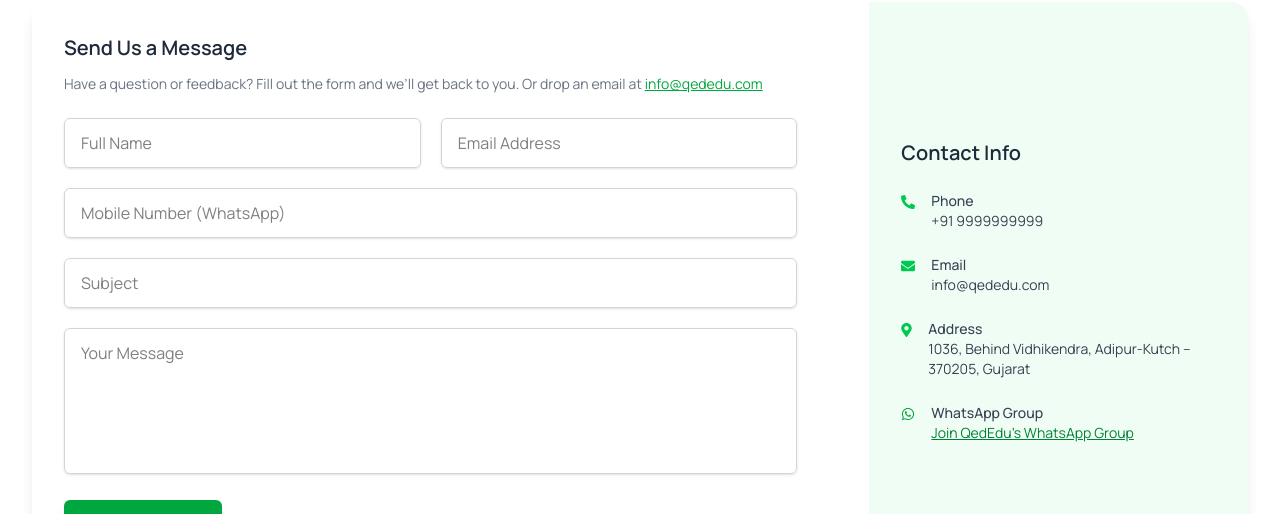
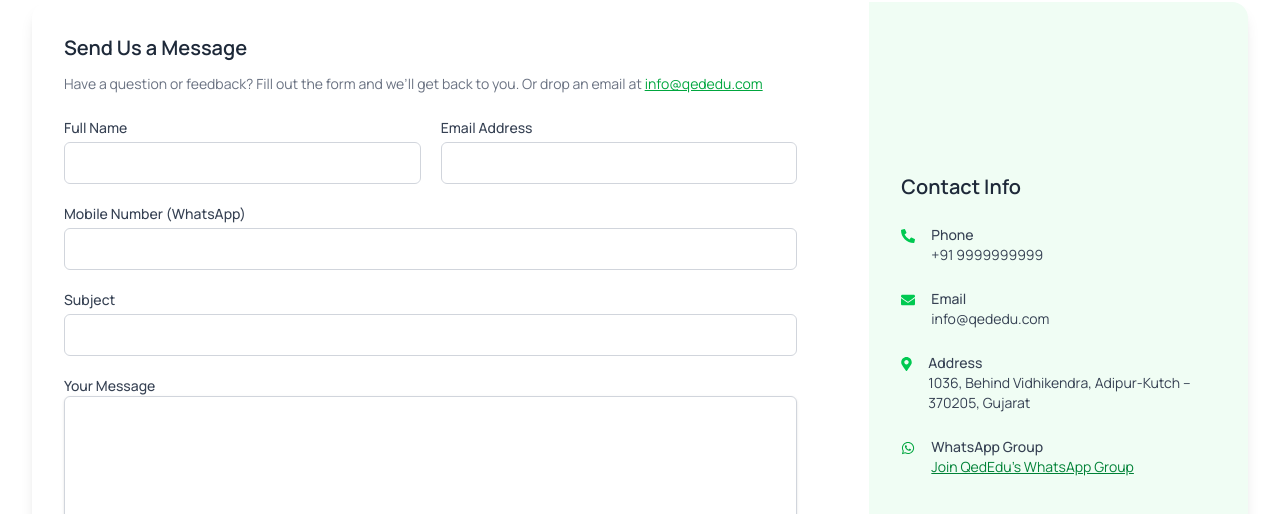
Before and after one commit to hritikpal48/qededu-frontend, a Next.js app: page /contact-us in a window 1280 px wide. Shown: the part 286-800 px from the top of the page. Built offline with nearby package versions, Linux system fonts and the light colour scheme; no server answers.

Commit message:
kyc tab aad

```diff
--- a/src/components/page/contact/index.tsx
+++ b/src/components/page/contact/index.tsx
@@ -1,20 +1,42 @@
 "use client";
 
 import React from "react";
+import { useForm } from "react-hook-form";
 import {
   FaPhoneAlt,
   FaEnvelope,
   FaMapMarkerAlt,
   FaWhatsapp,
 } from "react-icons/fa";
+import TextInput from "@/components/ui/input/TextInput";
+
+type ContactFormData = {
+  fullName: string;
+  email: string;
+  phone: string;
+  subject: string;
+  message: string;
+};
 
 const Contactpage = () => {
+  const {
+    register,
+    handleSubmit,
+    formState: { errors },
+  } = useForm<ContactFormData>();
+
+  const onSubmit = (data: ContactFormData) => {
+    console.log("Form submitted:", data);
+  };
+
   return (
     <section className="py-16 px-4 md:px-8 max-w-7xl mx-auto">
       {/* Heading */}
       <div className="text-center mb-12">
         <h2 className="text-4xl font-bold text-gray-800">Let’s Talk</h2>
-        <p className="text-green-600 font-medium mt-2 text-lg">— Get in Touch —</p>
+        <p className="text-green-600 font-medium mt-2 text-lg">
+          — Get in Touch —
+        </p>
         <p className="mt-4 text-gray-600">
           We’re here to answer any questions you may have.
         </p>
@@ -28,41 +50,66 @@ const Contactpage = () => {
             Send Us a Message
           </h3>
           <p className="text-sm text-gray-500 mb-6">
-            Have a question or feedback? Fill out the form and we’ll get back to you.
-            Or drop an email at{" "}
-            <a href="mailto:info@qededu.com" className="text-green-600 underline">
+            Have a question or feedback? Fill out the form and we’ll get back to
+            you. Or drop an email at{" "}
+            <a
+              href="mailto:info@qededu.com"
+              className="text-green-600 underline"
+            >
               info@qededu.com
             </a>
           </p>
 
-          <form className="space-y-5">
+          <form onSubmit={handleSubmit(onSubmit)} className="space-y-5">
             <div className="grid grid-cols-1 sm:grid-cols-2 gap-5">
-              <input
-                type="text"
-                placeholder="Full Name"
-                className="w-full border border-gray-300 px-4 py-3 rounded-md shadow-sm focus:outline-none focus:ring-2 focus:ring-green-500"
+              <TextInput
+                label="Full Name"
+                name="fullName"
+                register={register}
+                error={errors.fullName}
               />
-              <input
+
+              <TextInput
+                label="Email Address"
+                name="email"
                 type="email"
-                placeholder="Email Address"
-                className="w-full border border-gray-300 px-4 py-3 rounded-md shadow-sm focus:outline-none focus:ring-2 focus:ring-green-500"
+                register={register}
+                error={errors.email}
               />
             </div>
-            <input
+
+            <TextInput
+              label="Mobile Number (WhatsApp)"
+              name="phone"
               type="tel"
-              placeholder="Mobile Number (WhatsApp)"
-              className="w-full border border-gray-300 px-4 py-3 rounded-md shadow-sm focus:outline-none focus:ring-2 focus:ring-green-500"
+              register={register}
+              error={errors.phone}
             />
-            <input
-              type="text"
-              placeholder="Subject"
-              className="w-full border border-gray-300 px-4 py-3 rounded-md shadow-sm focus:outline-none focus:ring-2 focus:ring-green-500"
+
+            <TextInput
+              label="Subject"
+              name="subject"
+              register={register}
+              error={errors.subject}
+
             />
-            <textarea
-              placeholder="Your Message"
-              rows={5}
-              className="w-full border border-gray-300 px-4 py-3 rounded-md shadow-sm resize-none focus:outline-none focus:ring-2 focus:ring-green-500"
-            />
+
+            <div>
+              <label className="block text-sm font-medium text-gray-700">
+                Your Message
+              </label>
+              <textarea
+                {...register("message", { required: "Message is required" })}
+                rows={5}
+                className="w-full border border-gray-300 px-4 py-3 rounded-md shadow-sm resize-none focus:outline-none focus:ring-2 focus:ring-green-500"
+              />
+              {errors.message && (
+                <span className="text-red-500 text-sm">
+                  {errors.message.message}
+                </span>
+              )}
+            </div>
+
             <button
               type="submit"
               className="bg-green-600 hover:bg-green-700 transition text-white font-medium py-3 px-6 rounded-md shadow-lg w-full sm:w-auto"
@@ -74,7 +121,9 @@ const Contactpage = () => {
 
         {/* Contact Info */}
         <div className="bg-green-50 p-8 flex flex-col justify-center">
-          <h4 className="text-xl font-semibold text-gray-800 mb-6">Contact Info</h4>
+          <h4 className="text-xl font-semibold text-gray-800 mb-6">
+            Contact Info
+          </h4>
           <div className="space-y-6 text-sm text-gray-700">
             <div className="flex items-start gap-4">
               <FaPhoneAlt className="text-green-500 mt-1" />
--- a/src/components/page/user/dashboard/tabs/KycTab.tsx
+++ b/src/components/page/user/dashboard/tabs/KycTab.tsx
@@ -1,96 +1,72 @@
 "use client";
 
-import TextInput from "@/components/ui/input/TextInput";
-import SelectInput from "@/components/ui/input/SelectInput";
 import Image from "next/image";
-import { useState } from "react";
+import { useState, useEffect } from "react";
 import { useForm } from "react-hook-form";
-import { FaUpload, FaTimes } from "react-icons/fa";
+import { FaTimes } from "react-icons/fa";
 import dummyImg from "../../../../../../public/images/dummyImg.jpg";
-import { Country, State } from "country-state-city";
-import DatePicker from "react-datepicker";
-import "react-datepicker/dist/react-datepicker.css";
+import { useFetchKycDetails } from "@/services/kyc.service";
+import { KycData } from "@/types/kycType";
 
 export default function KycTab() {
-  const [isEditMode, setIsEditMode] = useState(false);
-  const { register, handleSubmit } = useForm();
+  const { handleSubmit } = useForm();
   const [previewImage, setPreviewImage] = useState<string | null>(null);
 
-  const onSubmit = (data: any) => {
-    console.log(data);
-  };
+  // API call
+  const { data, isLoading, isError } = useFetchKycDetails();
 
-  const customLoader = ({ src }: { src: string }) =>
-    src.startsWith("http") ? src : `${src}`;
-
-  // Image states
+  // Local state for form fields
+  const [formData, setFormData] = useState<Partial<KycData>>({});
   const [aadhaarFront, setAadhaarFront] = useState<string | null>(null);
   const [aadhaarBack, setAadhaarBack] = useState<string | null>(null);
   const [panImage, setPanImage] = useState<string | null>(null);
   const [bankProof, setBankProof] = useState<string | null>(null);
 
-  // Form data
-  const [formData, setFormData] = useState({
-    fullName: "John Doe",
-    aadhaarNumber: "1234 5678 9012",
-    gender: "Male",
-    dob: "1990-01-01",
-    address: "123 Main Street",
-    state: "Karnataka",
-    pinCode: "560001",
-    country: "India",
-    panNumber: "ABCDE1234F",
-    panFullName: "John Doe",
-    accountName: "John Doe",
-    accountNumber: "1234567890",
-    ifsc: "SBIN0000123",
-    bankName: "State Bank of India",
-    branch: "MG Road",
-    bankAddress: "MG Road, Bangalore",
-    phone: "9876543210",
-    district: "Bangalore",
-    bankState: "Karnataka",
-    bankCountry: "India",
-  });
+  // Load data into state when fetched
+  useEffect(() => {
+    if (data) {
+      setFormData({
+        fullName: data.aadharDetails?.fullName || "",
+        aadharNo: data.aadharDetails?.aadharNo || "",
+        gender: data.aadharDetails?.gender || "",
+        dob: data.aadharDetails?.dob || "",
+        address: data.aadharDetails?.address || "",
+        pincode: data.aadharDetails?.pincode || "",
+        country: data.aadharDetails?.country || "",
+        state: data.aadharDetails?.state || "",
+        panName: data.panDetails?.name || "",
+        panNo: data.panDetails?.panNo || "",
+        bankName: data.bankDetails?.bankName || "",
+        accountNo: data.bankDetails?.accountNo || "",
+        ifsc: data.bankDetails?.ifsc || "",
+        branch: data.bankDetails?.branch || "",
+        bankAddress: data.bankDetails?.address || "",
+        phone: data.bankDetails?.phone || "",
+        district: data.bankDetails?.district || "",
+        bankState: data.bankDetails?.state || "",
+        bankCountry: data.bankDetails?.country || "",
+      });
 
-  const [selectedCountry, setSelectedCountry] = useState(formData.country);
-  const [selectedState, setSelectedState] = useState(formData.state);
-  const [selectedDob, setSelectedDob] = useState<Date | null>(
-    formData.dob ? new Date(formData.dob) : null
-  );
+      // // Set images
+      // setAadhaarFront(data.aadharDetails?.frontImage || null);
+      // setAadhaarBack(data.aadharDetails?.backImage || null);
+      // setPanImage(data.panDetails?.image || null);
+      // setBankProof(data.bankDetails?.proofImage || null);
+    }
+  }, [data]);
 
-  const handleInputChange = (name: string, value: string) => {
-    setFormData((prev) => ({ ...prev, [name]: value }));
-  };
+  const customLoader = ({ src }: { src: string }) =>
+    src.startsWith("http") ? src : `${src}`;
 
-  const handleImageUpload = (
-    e: React.ChangeEvent<HTMLInputElement>,
-    setImage: any
-  ) => {
-    const file = e.target.files?.[0];
-    if (file) setImage(URL.createObjectURL(file));
-  };
-
-  const handleImageError = (setImage: any) => {
-    setImage("/image-not-found.png");
-  };
-
-  const UploadBox = ({ label, image, setImage }: any) => (
+  const UploadBox = ({
+    label,
+    image,
+  }: {
+    label: string;
+    image: string | null;
+  }) => (
     <div className="bg-white shadow border-[#e4e8eb] rounded-[10px] p-5 border flex flex-col gap-4">
-      <div className="flex items-center gap-2 font-semibold">
-        <span className="p-3 text-[14px] rounded-[10px] bg-green-600 text-white">
-          <FaUpload />
-        </span>
-        {label}
-      </div>
-      {isEditMode && (
-        <input
-          type="file"
-          accept="image/*"
-          onChange={(e) => handleImageUpload(e, setImage)}
-          className="border border-[#f4f5f7] rounded-[8px] bg-[#f4f5f7] px-4 py-2 cursor-pointer"
-        />
-      )}
+      <div className="flex items-center gap-2 font-semibold">{label}</div>
       <div
         className="border border-dashed border-gray-300 rounded-md flex items-center justify-center bg-[#F4F5F7] overflow-hidden cursor-pointer"
         style={{ height: "250px" }}
@@ -101,7 +77,6 @@ export default function KycTab() {
             src={image}
             alt={label}
             className="h-full object-contain"
-            onError={() => handleImageError(setImage)}
             width={250}
             height={250}
             loader={customLoader}
@@ -120,230 +95,73 @@ export default function KycTab() {
     </div>
   );
 
-  const InputField = ({ label, name, type = "text" }: any) => (
+  const TextField = ({
+    label,
+    value,
+  }: {
+    label: string;
+    value: string | undefined;
+  }) => (
     <div>
       <label className="font-bold">{label}</label>
-      {isEditMode ? (
-        <TextInput
-          type={type}
-          name={name}
-          className="mt-1 w-full"
-          register={register}
-          value={formData[name]}
-          onChange={(e) => handleInputChange(name, e.target.value)}
-        />
-      ) : (
-        <p className="mt-2">{formData[name] || "-"}</p>
-      )}
+      <p className="mt-2">{value || "-"}</p>
     </div>
   );
 
-  const SelectField = ({ label, name, options, value, onChange }: any) => (
-    <div>
-      {isEditMode ? (
-        <SelectInput
-          name={name}
-          label={label}
-          value={value || formData[name]}
-          onChange={(e) =>
-            onChange
-              ? onChange(e.target.value)
-              : handleInputChange(name, e.target.value)
-          }
-          options={options}
-          className="mt-1"
-        />
-      ) : (
-        <>
-          <label className="font-bold">{label}</label>
-          <p className="mt-2">{formData[name] || "-"}</p>
-        </>
-      )}
-    </div>
-  );
-
-  // Split full name
-  const firstName = formData.fullName.split(" ")[0];
-  const lastName = formData.fullName.split(" ").slice(1).join(" ");
+  if (isLoading) return <p>Loading KYC details...</p>;
+  if (isError) return <p>Failed to load KYC details.</p>;
 
   return (
-    <form onSubmit={handleSubmit(onSubmit)}>
-      <div className="flex justify-end mb-4">
-        {isEditMode ? (
-          <>
-            <button
-              type="button"
-              onClick={() => setIsEditMode(false)}
-              className="bg-red-700 text-white px-6 py-2 rounded-[5px] hover:bg-red-800 mr-2 cursor-pointer font-semibold"
-            >
-              Cancel
-            </button>
-            <button
-              type="submit"
-              className="bg-green-600 text-white px-6 py-2 rounded-[5px] hover:bg-green-700 cursor-pointer font-semibold"
-            >
-              Save Changes
-            </button>
-          </>
-        ) : (
-          <button
-            type="button"
-            onClick={() => setIsEditMode(true)}
-            className="bg-green-600 text-white px-6 py-2 rounded-[5px] hover:bg-green-700 cursor-pointer font-semibold"
-          >
-            Edit
-          </button>
-        )}
-      </div>
-
+    <form onSubmit={handleSubmit(() => {})}>
       {/* Aadhaar Section */}
       <h2 className="text-[22px] font-semibold mb-4">Aadhaar Details</h2>
-      <div className={`grid ${isEditMode ? "md:grid-cols-2" : "md:grid-cols-3"} gap-4`}>
-        {/* Full Name */}
-        {isEditMode ? (
-          <>
-            <InputField
-              label="First Name"
-              name="firstName"
-              type="text"
-              value={firstName}
-              onChange={(e: any) =>
-                handleInputChange(
-                  "fullName",
-                  e.target.value + (lastName ? " " + lastName : "")
-                )
-              }
-            />
-            <InputField
-              label="Last Name"
-              name="lastName"
-              type="text"
-              value={lastName}
-              onChange={(e: any) =>
-                handleInputChange(
-                  "fullName",
-                  firstName + (e.target.value ? " " + e.target.value : "")
-                )
-              }
-            />
-          </>
-        ) : (
-          <div className="">
-            <label className="font-bold">Full Name</label>
-            <p className="mt-2">{formData.fullName || "-"}</p>
-          </div>
-        )}
-
-        <InputField label="Aadhaar Number" name="aadhaarNumber" />
-        <SelectField label="Gender" name="gender" options={["Male", "Female", "Other"]} />
-
-        {/* Date Picker */}
-        <div className="mt-1">
-          <label className="font-bold">Date of Birth</label>
-          {isEditMode ? (
-            <DatePicker
-              selected={selectedDob}
-              onChange={(date: Date) => {
-                setSelectedDob(date);
-                handleInputChange("dob", date.toISOString().split("T")[0]);
-              }}
-              className="mt-1 border border-gray-300 rounded-md px-3 py-2 focus:outline-none focus:ring focus:border-green-400 w-full"
-              dateFormat="yyyy-MM-dd"
-              placeholderText="Select Date"
-            />
-          ) : (
-            <p className="mt-2">{formData.dob || "-"}</p>
-          )}
-        </div>
-
-        <InputField label="Address" name="address" />
-
-        {/* Country & State */}
-        <SelectField
-          label="Country"
-          name="country"
-          value={selectedCountry}
-          onChange={(value: string) => {
-            setSelectedCountry(value);
-            setSelectedState("");
-            handleInputChange("country", value);
-          }}
-          options={Country.getAllCountries().map((c) => c.name)}
-        />
-        <SelectField
-          label="State"
-          name="state"
-          value={selectedState}
-          onChange={(value: string) => {
-            setSelectedState(value);
-            handleInputChange("state", value);
-          }}
-          options={
-            selectedCountry
-              ? State.getStatesOfCountry(
-                  Country.getAllCountries().find((c) => c.name === selectedCountry)?.isoCode || ""
-                ).map((s) => s.name)
-              : []
-          }
-        />
-        <InputField label="Pin Code" name="pinCode" />
+      <div className="grid md:grid-cols-3 gap-4">
+        <TextField label="Full Name" value={formData.fullName} />
+        <TextField label="Aadhaar Number" value={formData.aadharNo} />
+        <TextField label="Gender" value={formData.gender} />
+        <TextField label="Date of Birth" value={formData.dob} />
+        <TextField label="Address" value={formData.address} />
+        <TextField label="Country" value={formData.country} />
+        <TextField label="State" value={formData.state} />
+        <TextField label="Pin Code" value={formData.pincode} />
       </div>
 
       {/* Aadhaar Upload */}
       <div className="grid md:grid-cols-2 gap-6 mt-6">
-        <UploadBox label="Upload Front Photo" image={aadhaarFront} setImage={setAadhaarFront} />
-        <UploadBox label="Upload Back Photo" image={aadhaarBack} setImage={setAadhaarBack} />
+        <UploadBox label="Front Photo" image={aadhaarFront} />
+
+        <UploadBox label="Back Photo" image={aadhaarBack} />
       </div>
 
       {/* PAN Section */}
       <h2 className="text-[22px] font-semibold mt-10 mb-4">PAN Details</h2>
-      <div className={`grid ${isEditMode ? "md:grid-cols-2" : "md:grid-cols-3"} gap-4`}>
-        <InputField label="PAN Number" name="panNumber" />
-        <InputField label="Full Name" name="panFullName" />
+      <div className="grid md:grid-cols-3 gap-4">
+        <TextField label="PAN Number" value={formData.panNo} />
+        <TextField label="Full Name" value={formData.panName} />
       </div>
       <div className="mt-6">
-        <UploadBox label="Upload PAN Image" image={panImage} setImage={setPanImage} />
+        <UploadBox label="PAN Image" image={panImage} />
       </div>
 
       {/* Bank Section */}
       <h2 className="text-[22px] font-semibold mt-10 mb-4">Bank Details</h2>
-      <div className={`grid ${isEditMode ? "md:grid-cols-2" : "md:grid-cols-3"} gap-4`}>
-        <InputField label="Account Name" name="accountName" />
-        <InputField label="Account Number" name="accountNumber" />
-        <InputField label="IFSC Code" name="ifsc" />
-        <InputField label="Bank Name" name="bankName" />
-        <InputField label="Branch" name="branch" />
-        <InputField label="Address" name="bankAddress" />
-        <InputField label="Phone" name="phone" />
-        <InputField label="District" name="district" />
-
-        <SelectField
-          label="Country"
-          name="bankCountry"
-          value={formData.bankCountry}
-          onChange={(value: string) => handleInputChange("bankCountry", value)}
-          options={Country.getAllCountries().map((c) => c.name)}
-        />
-        <SelectField
-          label="State"
-          name="bankState"
-          value={formData.bankState}
-          onChange={(value: string) => handleInputChange("bankState", value)}
-          options={
-            formData.bankCountry
-              ? State.getStatesOfCountry(
-                  Country.getAllCountries().find((c) => c.name === formData.bankCountry)?.isoCode || ""
-                ).map((s) => s.name)
-              : []
-          }
-        />
+      <div className="grid md:grid-cols-3 gap-4">
+        <TextField label="Account Name" value={formData.bankName} />
+        <TextField label="Account Number" value={formData.accountNo} />
+        <TextField label="IFSC Code" value={formData.ifsc} />
+        <TextField label="Bank Name" value={formData.bankName} />
+        <TextField label="Branch" value={formData.branch} />
+        <TextField label="Address" value={formData.bankAddress} />
+        <TextField label="Phone" value={formData.phone} />
+        <TextField label="District" value={formData.district} />
+        <TextField label="Country" value={formData.bankCountry} />
+        <TextField label="State" value={formData.bankState} />
+      </div>
+      <div className="mt-6">
+        <UploadBox label="Bank Proof Image" image={bankProof} />
       </div>
 
-      <div className="mt-6">
-        <UploadBox label="Upload Bank Proof Image" image={bankProof} setImage={setBankProof} />
-      </div>
-
-      {/* Image Preview Modal */}
+      {/* Image Preview */}
       {previewImage && (
         <div className="fixed inset-0 bg-[#00000075] flex items-center justify-center z-50">
           <div className="relative max-w-[90%] max-h-[90%] bg-white p-5 rounded-3xl">
--- a/src/components/ui/input/TextInput.tsx
+++ b/src/components/ui/input/TextInput.tsx
@@ -7,8 +7,9 @@ type InputFieldProps = {
   label: string;
   type?: string;
   error?: FieldError;
-    register: any;
+  register?: any;
   className?: string;
+  placeholder?: string;
 };
 
 export default function TextInput({
--- /dev/null
+++ b/src/types/kycType.ts
@@ -0,0 +1,124 @@
+export interface KycResponse {
+  message: string;
+  statusCode: number;
+  data: KycData;
+}
+
+// export interface KycData {
+//   fullName: string;
+//   aadharNo: string;
+//   gender: string;
+//   dob: string;
+//   _id: string;
+//   userId: string;
+//   aadharDetails: AadharDetails;
+//   bankDetails: BankDetails;
+//   panDetails: PanDetails;
+//   status: number;
+//   createdAt: string; // ISO date string
+//   updatedAt: string; // ISO date string
+//   __v: number;
+//   address: string;
+//   pincode: string;
+//   country: string;
+//   aadharFrontImage: string;
+//   aadharBackImage: string;
+// }
+export interface KycData {
+  fullName: string;
+  aadharNo: string;
+  gender: string;
+  dob: string;
+  address: string;
+  pincode: string;
+  country: string;
+  state: string; // add this
+  panNo: string;
+  panName: string; // add this
+  bankName: string;
+  accountNo: string;
+  ifsc: string;
+  branch: string;
+  bankAddress: string;
+  phone: string;
+  district: string;
+  bankCountry: string;
+  bankState: string; // add this
+  frontImage?: string;
+  backImage?: string;
+  panImage?: string;
+  bankProof?: string;
+  aadharFrontImage: string;
+  aadharBackImage: string;
+}
+
+export interface AadharDetails {
+  fullName: string;
+  aadharNo: string;
+  gender: string;
+  dob: string; // 'YYYY-MM-DD' format
+  address: string;
+  pincode: string;
+  country: string;
+}
+
+export interface BankDetails {
+  name: string;
+  accountNo: string;
+  ifsc: string;
+  bankName: string;
+  branch: string;
+  phone: string;
+  address: string;
+  district: string;
+  country: string;
+  bankImage: string;
+}
+
+export interface PanDetails {
+  name: string;
+  panNo: string;
+}
+
+export interface AadharDetails {
+  fullName: string;
+  aadharNo: string;
+  gender: string;
+  dob: string;
+  address: string;
+  state?: string;
+  pincode: string;
+  country: string;
+  aadharFrontImage?: string;
+  aadharBackImage?: string;
+}
+
+export interface BankDetails {
+  name: string;
+  accountNo: string;
+  ifsc: string;
+  bankName: string;
+  branch: string;
+  address: string;
+  phone: string;
+  district: string;
+  country: string;
+  state?: string;
+}
+
+export interface PanDetails {
+  name: string;
+  panNo: string;
+  panImage?: string;
+}
+
+export interface KycData {
+  _id: string;
+  userId: string;
+  aadharDetails: AadharDetails;
+  bankDetails: BankDetails;
+  panDetails: PanDetails;
+  status: number;
+  createdAt: string;
+  updatedAt: string;
+}
```
Also changed, not shown: src/services/kyc.service.ts (added, +17 -0 lines), src/services/stock.service.ts (+7 -5 lines). Lines whose indentation alone changed are shown as unchanged.
